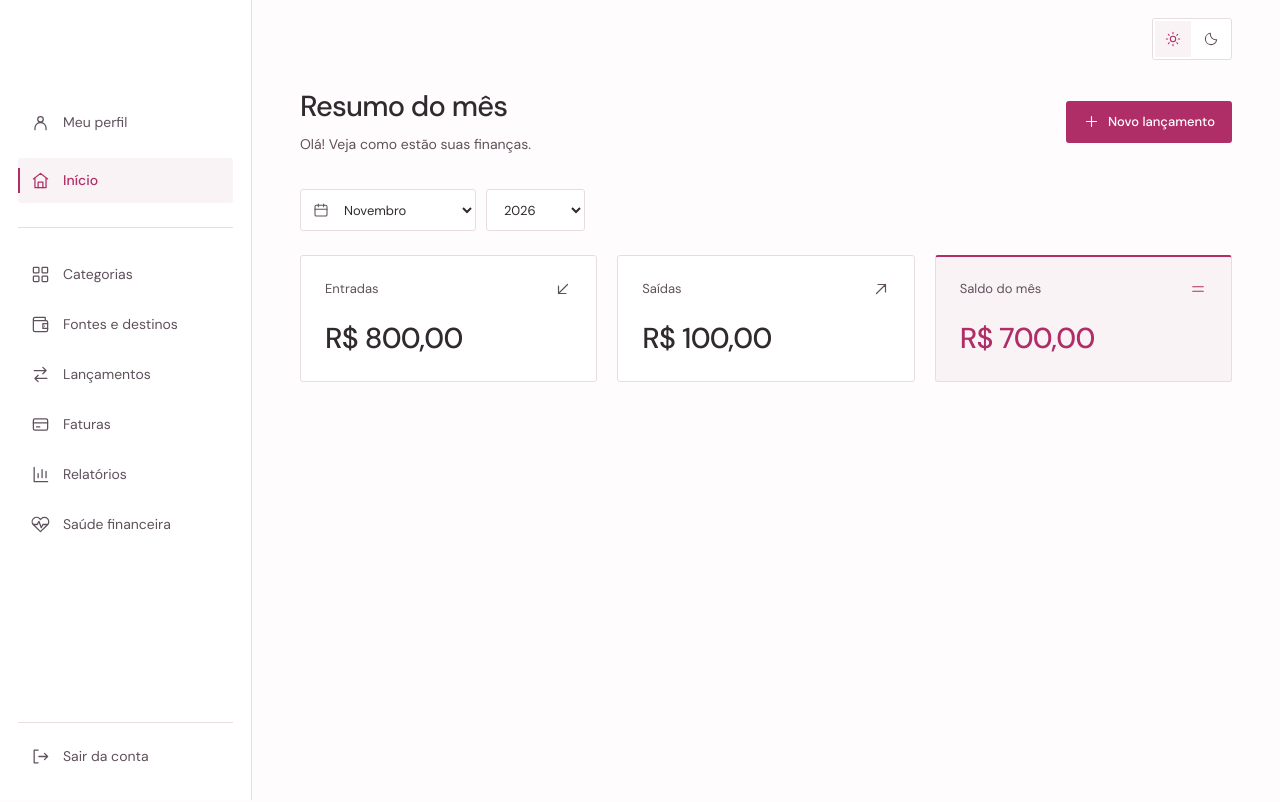
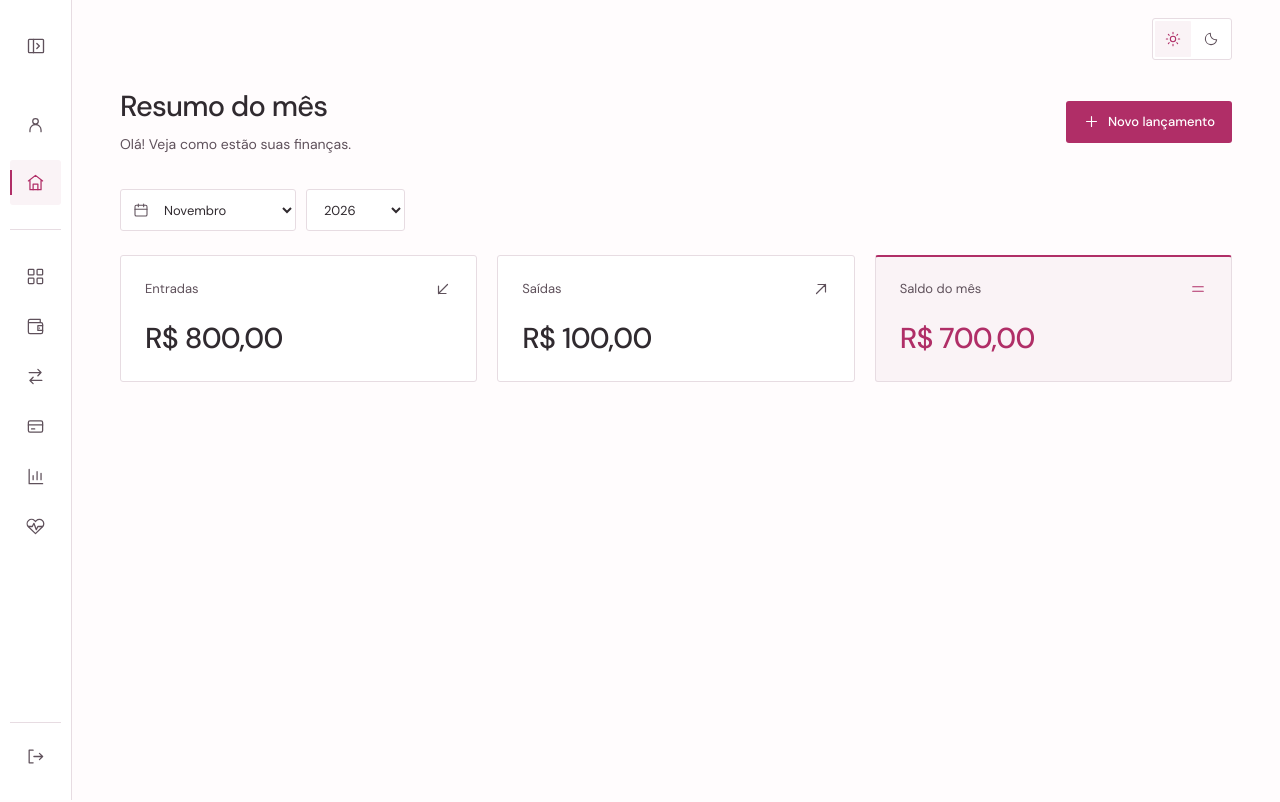
Before and after one commit to josibatista/app-controle-financeiro, a React (Vite) app in the folder frontend/: page /inicio in a window 1280 px wide. Shown: the top 802 px of the page. Built offline with nearby package versions, Linux system fonts and the light colour scheme.

Commit message:
feat: permite minimizar e fixar o menu lateral

```diff
--- a/frontend/src/components/pages/Icone.jsx
+++ b/frontend/src/components/pages/Icone.jsx
@@ -17,6 +17,8 @@ export default function Icone({ nome }) {
     sair: <><path d="M9 4H4v16h5M10 12h11m-4-4 4 4-4 4" /></>,
     menu: <path d="M3 6h18M3 12h18M3 18h18" />,
     fechar: <path d="m6 6 12 12M6 18 18 6" />,
+    painelExpandir: <><rect x="3" y="4" width="18" height="16" rx="1" /><path d="M9 4v16m4-11 3 3-3 3" /></>,
+    painelRecolher: <><rect x="3" y="4" width="18" height="16" rx="1" /><path d="M9 4v16m7-11-3 3 3 3" /></>,
     mais: <path d="M12 5v14M5 12h14" />,
     calendario: <><rect x="3" y="5" width="18" height="16" rx="2" /><path d="M16 3v4M8 3v4M3 11h18" /></>,
     entrada: <path d="M18 6 6 18M6 8v10h10" />,
--- a/frontend/src/components/pages/LayoutPrincipal.css
+++ b/frontend/src/components/pages/LayoutPrincipal.css
@@ -1,15 +1,15 @@
-.fl-app { display: grid; grid-template-columns: 252px minmax(0, 1fr); min-height: 100dvh; background: var(--fl-bg); color: var(--fl-text); }
+.fl-app { --fl-menu-width: 72px; display: grid; grid-template-columns: var(--fl-menu-width) minmax(0, 1fr); min-height: 100dvh; background: var(--fl-bg); color: var(--fl-text); transition: grid-template-columns 180ms ease; }
+.fl-app[data-menu="fixo"] { --fl-menu-width: 224px; }
 .fl-app-corpo { min-width: 0; }
 .fl-sidebar-desktop { position: sticky; top: 0; align-self: start; height: 100dvh; overflow-y: auto; border-right: 1px solid var(--fl-line); background: var(--fl-field); }
 .fl-conteudo { max-width: 1480px; margin: 0 auto; padding: 28px 48px 52px; }
 .fl-conteudo:focus { outline: none; }
 .fl-barra-principal { display: flex; align-items: center; justify-content: flex-start; gap: 16px; padding: 18px 48px 0; }
 :root .fl-barra-principal .fl-theme-switch { margin-left: auto; }
-.fl-abrir-menu { display: none; }
 .fl-menu-dialogo { display: none; }
 .fl-pular-menu { position: fixed; top: -100px; left: 16px; z-index: 10; padding: 12px 18px; border: 1px solid var(--fl-accent); background: var(--fl-field); color: var(--fl-accent); border-radius: 3px; }
 .fl-pular-menu:focus { top: 12px; }
-.fl-app h1 { font-size: 29px; font-weight: 500; line-height: 1.25; letter-spacing: -.8px; }
+.fl-app h1 { color: var(--fl-text); font-size: 29px; font-weight: 500; line-height: 1.25; letter-spacing: -.8px; }
 .fl-app button:focus-visible, .fl-app a:focus-visible, .fl-app select:focus-visible { outline: 2px solid var(--fl-accent); outline-offset: 3px; }
 .fl-app button, .fl-app select { font: inherit; }
 .fl-app svg { flex-shrink: 0; }
@@ -21,27 +21,25 @@
 }
 
 @media (max-width: 1100px) and (min-width: 861px) {
-  .fl-app { grid-template-columns: 232px minmax(0, 1fr); }
   .fl-conteudo { padding: 28px 32px 42px; }
   .fl-barra-principal { padding-right: 32px; padding-left: 32px; }
 }
 
 @media (max-width: 860px) {
-  .fl-app { display: block; }
-  .fl-sidebar-desktop { display: none; }
   .fl-barra-principal { padding: 15px 22px; border-bottom: 1px solid var(--fl-line); background: var(--fl-field); }
-  .fl-abrir-menu, .fl-fechar-menu { display: inline-flex; align-items: center; gap: 9px; min-height: 44px; padding: 9px 0; border: 0; background: transparent; color: var(--fl-text); }
-  .fl-abrir-menu svg, .fl-fechar-menu svg { width: 20px; height: 20px; }
   .fl-conteudo { padding: 32px 24px; }
-  .fl-menu-dialogo[open] { display: flex; flex-direction: column; position: fixed; inset: 0 auto 0 0; width: min(290px, calc(100vw - 36px)); height: 100dvh; max-height: 100dvh; max-width: none; margin: 0; padding: 0; border: 0; border-right: 1px solid var(--fl-line); background: var(--fl-field); color: var(--fl-text); }
+  .fl-menu-dialogo[open] { display: flex; flex-direction: column; position: fixed; inset: 0 auto 0 0; width: min(224px, calc(100vw - 32px)); height: 100dvh; max-height: 100dvh; max-width: none; overflow-y: auto; margin: 0; padding: 0; border: 0; border-right: 1px solid var(--fl-line); background: var(--fl-field); color: var(--fl-text); }
   .fl-menu-dialogo::backdrop { background: rgb(20 13 17 / 42%); }
-  .fl-menu-dialogo .fl-menu-lateral { min-height: 0; flex: 1; }
-  .fl-fechar-menu { align-self: flex-start; flex-shrink: 0; gap: 13px; margin: 10px 18px 0; padding: 9px 0; text-align: left; }
-  .fl-fechar-menu svg { width: 19px; height: 19px; }
+  .fl-menu-dialogo .fl-menu-lateral { min-height: 100%; flex: 1; }
   body:has(.fl-menu-dialogo[open]) { overflow: hidden; }
 }
 
 @media (max-width: 480px) {
+  .fl-app { grid-template-columns: 72px minmax(0, 1fr); }
   .fl-conteudo { padding: 28px 20px; }
   .fl-app h1 { font-size: 26px; }
 }
+
+@media (prefers-reduced-motion: reduce) {
+  .fl-app { transition: none; }
+}
--- a/frontend/src/components/pages/LayoutPrincipal.jsx
+++ b/frontend/src/components/pages/LayoutPrincipal.jsx
@@ -1,47 +1,53 @@
-import { useEffect, useRef } from 'react';
-import { Outlet, useLocation } from 'react-router-dom';
-import Icone from './Icone.jsx';
+import { useEffect, useRef, useState } from 'react';
+import { Outlet } from 'react-router-dom';
 import MenuLateral from './MenuLateral.jsx';
 import SeletorTema from './SeletorTema.jsx';
+import { lerMenuMinimizado, salvarMenuMinimizado } from '../../services/menu.js';
 import './LayoutPrincipal.css';
 
 export default function LayoutPrincipal() {
   const dialogo = useRef(null);
-  const { pathname } = useLocation();
+  const [minimizado, setMinimizado] = useState(lerMenuMinimizado);
+  const [telaPequena, setTelaPequena] = useState(() => typeof window !== 'undefined' && window.matchMedia('(max-width: 480px)').matches);
 
-  useEffect(() => { dialogo.current?.close(); }, [pathname]);
+  useEffect(() => { salvarMenuMinimizado(minimizado); }, [minimizado]);
 
   useEffect(() => {
-    const telaGrande = window.matchMedia('(min-width: 861px)');
-    function fecharAoAmpliar() {
-      if (telaGrande.matches) dialogo.current?.close();
-    }
-    telaGrande.addEventListener('change', fecharAoAmpliar);
-    return () => telaGrande.removeEventListener('change', fecharAoAmpliar);
+    const consulta = window.matchMedia('(max-width: 480px)');
+    function atualizarTela() { setTelaPequena(consulta.matches); }
+    atualizarTela();
+    consulta.addEventListener('change', atualizarTela);
+    return () => consulta.removeEventListener('change', atualizarTela);
   }, []);
 
+  useEffect(() => {
+    const modal = dialogo.current;
+    if (telaPequena && !minimizado) {
+      if (!modal.open) modal.showModal();
+    } else if (modal.open) {
+      modal.close();
+    }
+  }, [telaPequena, minimizado]);
+
+  function alternarMenu() { setMinimizado((atual) => !atual); }
+  function minimizarMenu() { setMinimizado(true); }
+
   return (
-    <div className="fl-app">
+    <div className="fl-app" data-menu={minimizado ? 'minimizado' : 'fixo'}>
       <a className="fl-pular-menu" href="#conteudo-principal">Ir para o conteúdo</a>
       <aside className="fl-sidebar-desktop" aria-label="Navegação lateral">
-        <MenuLateral />
+        <MenuLateral minimizado={telaPequena || minimizado} aoAlternar={alternarMenu} />
       </aside>
       <div className="fl-app-corpo">
         <header className="fl-barra-principal">
-          <button className="fl-abrir-menu" type="button" aria-haspopup="dialog" aria-controls="menu-principal-movel" onClick={() => dialogo.current?.showModal()}>
-            <Icone nome="menu" /><span>Menu</span>
-          </button>
           <SeletorTema somenteIcones />
         </header>
         <main className="fl-conteudo" id="conteudo-principal" tabIndex={-1}>
           <Outlet />
         </main>
       </div>
-      <dialog className="fl-menu-dialogo" id="menu-principal-movel" aria-label="Menu principal" ref={dialogo} onClick={(event) => { if (event.target === event.currentTarget) dialogo.current?.close(); }}>
-        <button className="fl-fechar-menu" type="button" onClick={() => dialogo.current?.close()} autoFocus>
-          <Icone nome="fechar" /><span>Fechar menu</span>
-        </button>
-        <MenuLateral aoNavegar={() => dialogo.current?.close()} />
+      <dialog className="fl-menu-dialogo" aria-label="Menu principal" ref={dialogo} onCancel={(event) => { event.preventDefault(); minimizarMenu(); }} onClick={(event) => { if (event.target === event.currentTarget) minimizarMenu(); }}>
+        <MenuLateral aoAlternar={minimizarMenu} aoNavegar={minimizarMenu} focoInicial />
       </dialog>
     </div>
   );
--- a/frontend/src/components/pages/MenuLateral.css
+++ b/frontend/src/components/pages/MenuLateral.css
@@ -1,15 +1,18 @@
 .fl-menu-lateral {
   display: flex;
   flex-direction: column;
-  min-height: 100dvh;
+  min-height: 100%;
+  height: 100%;
   padding: 24px 18px 20px;
   background: var(--fl-field);
   color: var(--fl-text);
   text-align: left;
 }
 
-.fl-menu-topo { display: flex; align-items: center; gap: 10px; min-height: 42px; }
-.fl-menu-marca-reservada { flex: 1; min-width: 12px; }
+.fl-menu-topo { display: flex; align-items: center; min-height: 44px; }
+:root .fl-menu-alternar { display: flex; align-items: center; justify-content: flex-start; gap: 12px; width: 100%; min-height: 44px; padding: 8px 0; border: 0; border-radius: 3px; background: transparent; color: var(--fl-secondary); text-align: left; font-size: 13px; }
+:root .fl-menu-alternar:hover { color: var(--fl-accent); }
+.fl-menu-alternar svg { flex: 0 0 20px; width: 20px; height: 20px; }
 .fl-menu-navegacao { margin-top: 34px; }
 .fl-menu-acesso { display: grid; gap: 8px; padding-bottom: 24px; border-bottom: 1px solid var(--fl-line); }
 .fl-menu-secoes { display: grid; gap: 5px; padding-top: 24px; }
@@ -42,8 +45,7 @@
 .fl-menu-rodape { margin-top: auto; padding-top: 74px; }
 .fl-menu-rodape .fl-menu-item { border-top: 1px solid var(--fl-line); border-radius: 0; padding-top: 20px; min-height: 58px; }
 
-@media (max-width: 860px) {
-  .fl-menu-lateral { min-height: 100%; padding-top: 14px; }
-  .fl-menu-navegacao { margin-top: 24px; }
-  .fl-menu-rodape { padding-top: 48px; }
-}
+.fl-menu-lateral--minimizado { padding-right: 10px; padding-left: 10px; }
+.fl-menu-lateral--minimizado .fl-menu-item { justify-content: center; gap: 0; padding-right: 0; padding-left: 0; }
+.fl-menu-lateral--minimizado .fl-menu-rotulo { display: none; }
+:root .fl-menu-lateral--minimizado .fl-menu-alternar { justify-content: center; gap: 0; }
--- a/frontend/src/components/pages/MenuLateral.jsx
+++ b/frontend/src/components/pages/MenuLateral.jsx
@@ -1,3 +1,4 @@
+import { useId } from 'react';
 import { NavLink } from 'react-router-dom';
 import Icone from './Icone.jsx';
 import './MenuLateral.css';
@@ -11,28 +12,35 @@ export const itensMenu = [
   { caminho: '/saude-financeira', rotulo: 'Saúde financeira', icone: 'saude' },
 ];
 
-export default function MenuLateral({ aoNavegar }) {
+export default function MenuLateral({ minimizado = false, aoAlternar, aoNavegar, focoInicial = false }) {
+  const menuId = useId();
+  const nomeBotao = minimizado ? 'Fixar menu' : 'Minimizar menu';
   function item(caminho, rotulo, icone, classe = '') {
     return (
       <NavLink
         key={caminho}
         to={caminho}
         end
+        aria-label={rotulo}
+        title={minimizado ? rotulo : undefined}
         onClick={aoNavegar}
         className={({ isActive }) => `fl-menu-item ${classe}${isActive ? ' fl-menu-item--ativo' : ''}`}
       >
         <span className="fl-menu-icone"><Icone nome={icone} /></span>
-        <span>{rotulo}</span>
+        <span className="fl-menu-rotulo">{rotulo}</span>
       </NavLink>
     );
   }
 
   return (
-    <div className="fl-menu-lateral">
+    <div className={`fl-menu-lateral${minimizado ? ' fl-menu-lateral--minimizado' : ''}`}>
       <div className="fl-menu-topo">
-        <div className="fl-menu-marca-reservada" aria-hidden="true" />
+        <button className="fl-menu-alternar" type="button" aria-label={nomeBotao} title={nomeBotao} aria-controls={menuId} aria-expanded={!minimizado} onClick={aoAlternar} autoFocus={focoInicial}>
+          <Icone nome={minimizado ? 'painelExpandir' : 'painelRecolher'} />
+          <span className="fl-menu-rotulo">{nomeBotao}</span>
+        </button>
       </div>
-      <nav aria-label="Menu principal" className="fl-menu-navegacao">
+      <nav id={menuId} aria-label="Menu principal" className="fl-menu-navegacao">
         <div className="fl-menu-acesso">
           {item('/meu-perfil', 'Meu perfil', 'perfil', 'fl-menu-perfil')}
           {item('/inicio', 'Início', 'inicio')}
--- /dev/null
+++ b/frontend/src/services/menu.js
@@ -0,0 +1,18 @@
+const CHAVE_MENU = 'controle-financeiro:menu';
+
+export function lerMenuMinimizado() {
+  try {
+    return window.localStorage.getItem(CHAVE_MENU) !== 'fixo';
+  } catch {
+    return true;
+  }
+}
+
+export function salvarMenuMinimizado(minimizado) {
+  if (typeof minimizado !== 'boolean') return;
+  try {
+    window.localStorage.setItem(CHAVE_MENU, minimizado ? 'minimizado' : 'fixo');
+  } catch {
+    // O menu continua funcionando quando o armazenamento está bloqueado.
+  }
+}
--- a/frontend/src/styles.css
+++ b/frontend/src/styles.css
@@ -40,7 +40,7 @@
     :root .fl-text-button{display:inline-flex;align-items:center;color:var(--fl-accent);padding:4px 3px;background:transparent;border:0;border-radius:2px;text-decoration:underline;text-underline-offset:3px;font-weight:500;}
 
 
-body { margin: 0; min-width: 320px; }
+body { margin: 0; min-width: 0; }
 button:not(:disabled), a { cursor: pointer; }
 button:disabled { cursor: wait; }
 .fl-password { padding-right: 48px; }
```
